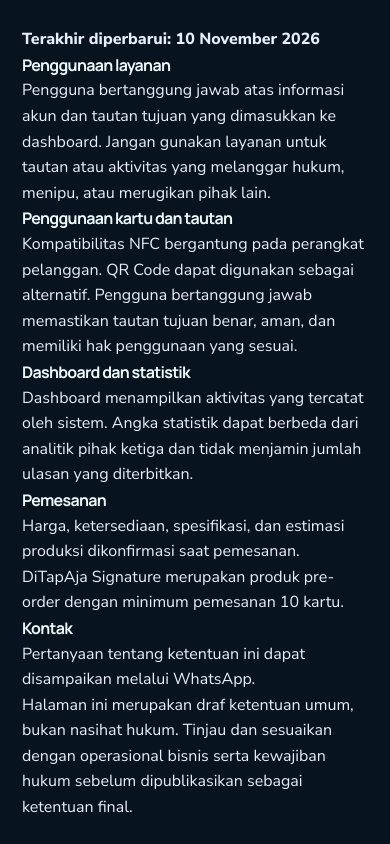
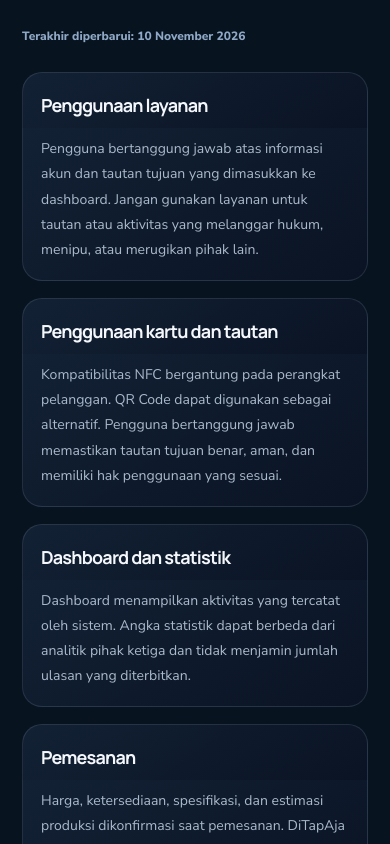
Before and after one commit to chanvianz-ui/ditapaja, a Next.js app: page /syarat-ketentuan in a window 390 px wide. Shown: the part 940-1784 px from the top of the page. Built offline with nearby package versions, Linux system fonts and the light colour scheme.

Commit message:
Add structured legal content cards

```diff
--- a/app/components/info-page-cards.module.css
+++ b/app/components/info-page-cards.module.css
@@ -66,3 +66,14 @@
  .contentCards :global(.guide-page-steps) { grid-template-columns:1fr; }
  .contentCards :global(.feature-page-grid > article), .contentCards :global(.info-contact-grid > article) { min-height:0; }
 }
+
+.contentCards :global(.info-legal) { display:grid; gap:0; max-width:900px; }
+.contentCards :global(.info-legal > p:first-child) { color:#8fa8c5; font-size:12px; margin:0 0 14px; }
+.contentCards :global(.info-legal > h2) { margin:12px 0 0; padding:21px 24px 8px; border:1px solid rgba(148,163,184,.18); border-bottom:0; border-radius:20px 20px 0 0; background:linear-gradient(145deg,rgba(20,34,55,.94),rgba(10,20,36,.96)); color:#f4f7fb; font-size:18px; }
+.contentCards :global(.info-legal > h2 + p) { margin:0 0 5px; padding:8px 24px 22px; border:1px solid rgba(148,163,184,.18); border-top:0; border-radius:0 0 20px 20px; background:linear-gradient(145deg,rgba(20,34,55,.94),rgba(10,20,36,.96)); color:#aab9cb; font-size:14px; line-height:1.8; }
+.contentCards :global(.info-legal > p:not(:first-child):not(.info-legal-note)) { color:#aab9cb; font-size:14px; line-height:1.8; }
+.contentCards :global(.info-legal-note) { margin-top:18px; padding:18px 20px; border:1px solid rgba(236,190,112,.24); border-radius:16px; background:rgba(126,85,31,.12); color:#d9c39d; font-size:13px; line-height:1.7; }
+@media (max-width: 760px) {
+ .contentCards :global(.info-legal > h2) { padding:18px 18px 8px; }
+ .contentCards :global(.info-legal > h2 + p) { padding:8px 18px 18px; }
+}
```
